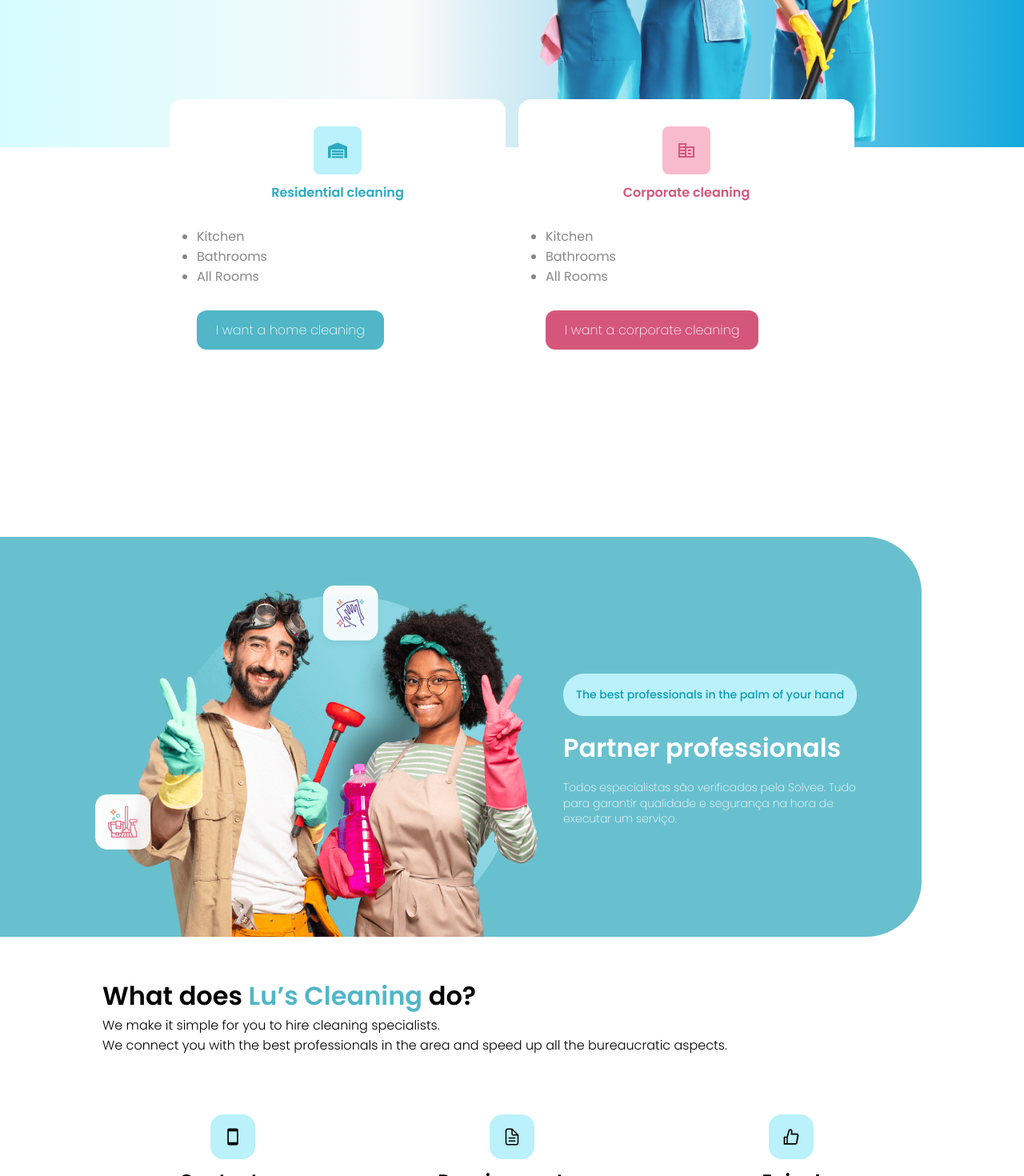
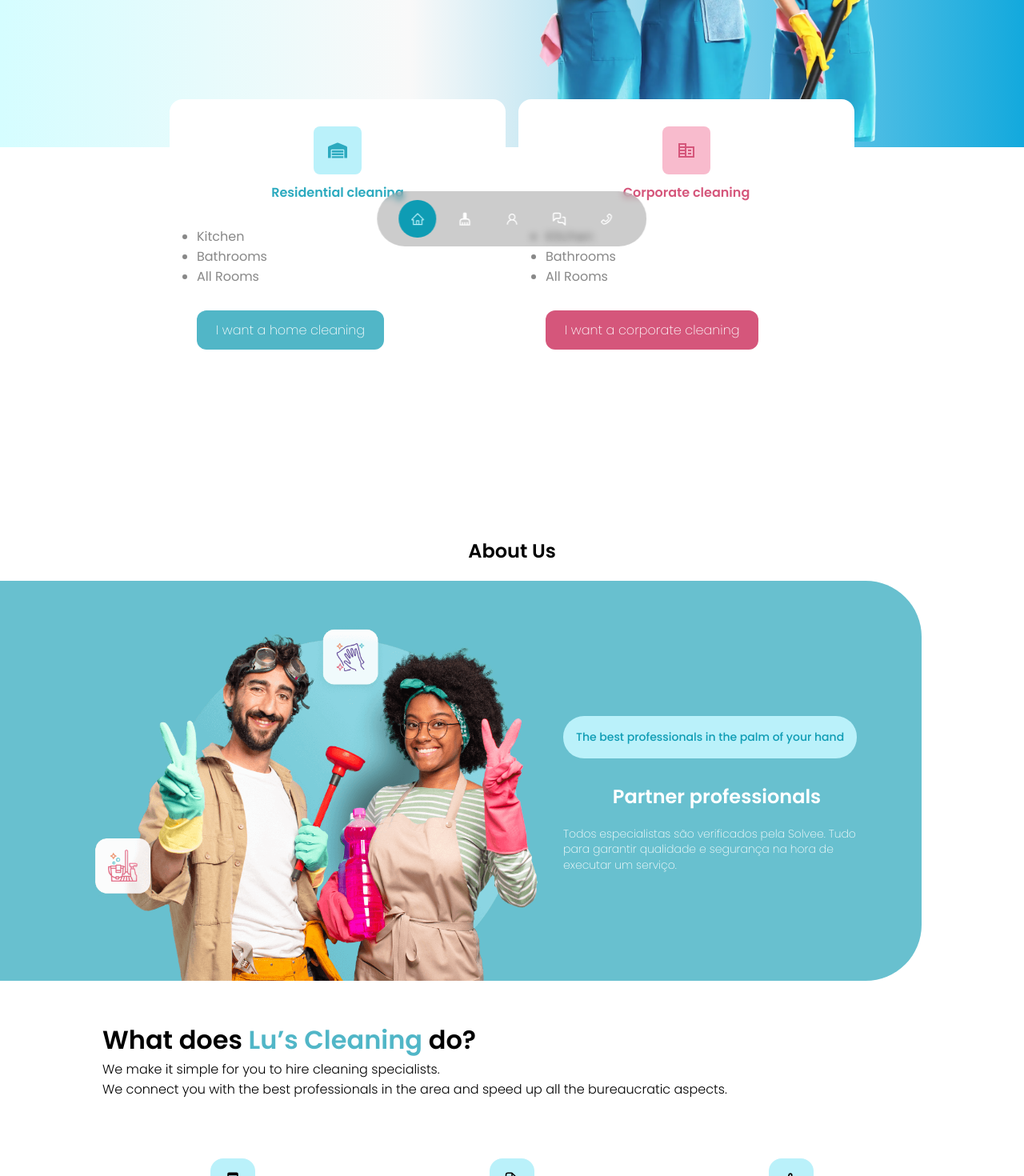
Before and after one commit to danrleyney2210/cleaning_website, a React (Vite) app: page / in a window 1280 px wide. Shown: the part 460-1930 px from the top of the page at 80% size. Built offline with nearby package versions, Linux system fonts and the light colour scheme.

Commit message:
feat: update in contact

```diff
--- /dev/null
+++ b/src/components/molecules/Nav/index.tsx
@@ -0,0 +1,56 @@
+import * as S from "./styles";
+import { AiOutlineHome } from "react-icons/ai";
+import { AiOutlineUser } from "react-icons/ai";
+import { MdCleaningServices } from "react-icons/md";
+import { LuMessagesSquare } from "react-icons/lu";
+import { AiOutlinePhone } from "react-icons/ai";
+import { useState } from "react";
+
+export const Nav = () => {
+  const [activeNow, setActiveNow] = useState("#");
+
+  return (
+    <S.Wrapper>
+      <S.Link
+        isActive={activeNow == "#" ? true : false}
+        onClick={() => setActiveNow("#")}
+        href="#"
+      >
+        <AiOutlineHome />
+      </S.Link>
+
+      <S.Link
+        isActive={activeNow == "#services" ? true : false}
+        onClick={() => setActiveNow("#services")}
+        href="#services"
+      >
+        <MdCleaningServices />
+      </S.Link>
+
+
+      <S.Link
+        isActive={activeNow == "#about" ? true : false}
+        onClick={() => setActiveNow("#about")}
+        href="#about"
+      >
+        <AiOutlineUser />
+      </S.Link>
+
+
+      <S.Link
+        isActive={activeNow == "#testimonials" ? true : false}
+        onClick={() => setActiveNow("#testimonials")}
+        href="#testimonials"
+      >
+        <LuMessagesSquare />
+      </S.Link>
+      <S.Link
+        isActive={activeNow == "#contact" ? true : false}
+        onClick={() => setActiveNow("#contact")}
+        href="#contact"
+      >
+        <AiOutlinePhone />
+      </S.Link>
+    </S.Wrapper>
+  );
+};
--- /dev/null
+++ b/src/components/molecules/Nav/styles.ts
@@ -0,0 +1,54 @@
+import styled from "styled-components";
+
+
+
+export const Wrapper = styled.nav`
+  background-color: rgba(0,0,0, 0.2);
+  width: max-content;
+  display: block;
+  padding: 0.7rem 1.7rem;
+  z-index: 2;
+  position: fixed;
+  left: 50%;
+  transform: translateX(-50%);
+  bottom: 2rem;
+  display: flex;
+  gap: 0.8rem;
+  border-radius: 3rem;
+  backdrop-filter: blur(4px);
+
+  .language-content {
+    cursor: pointer;
+    height: 30px;
+    width: 50px;
+    background-color: rgba(0,0,0, 0.5);
+    position: absolute;
+    top: -30px;
+    left: 45%;
+    border-radius: 100px 100px 0 0 ;
+    display: flex;
+    justify-content: center;
+    align-items: center;
+
+    span {
+      font-size: 10px;
+    }
+  }
+`
+
+interface ILinkProps {
+  isActive: boolean
+}
+
+export const Link = styled.a<ILinkProps>`
+  padding: 0.9rem;
+  border-radius: 50%;
+  display: flex;
+  color: ${ (props) => props.isActive ? props.theme.primary['100'] : '#fff' };
+  background-color: ${ (props) => props.isActive ?  props.theme.primary['800']  : 'transparent' };
+  font-size: 1.1rem;
+
+  &:hover {
+    background-color: ${ (props) => props.isActive ? props.theme.primary['800'] : 'rgba(0,0,0, 0.2)' }
+  }
+`
--- a/src/components/molecules/Service/index.tsx
+++ b/src/components/molecules/Service/index.tsx
@@ -2,11 +2,10 @@
 import { FaWarehouse } from "react-icons/fa";
 import { MdCorporateFare } from "react-icons/md";
 import { Button } from '../../atomos/Button';
-import Profissional from '../../../assets/image/main-image.png'
 
 export const Service = () => {
   return (
-    <S.Wrapper>
+    <S.Wrapper id='services'>
       <S.Content>
         <S.Card>
           <div className="w-icon s-house">
@@ -45,25 +44,6 @@
           </Button>
         </S.Card>
       </S.Content>
-
-      <S.WrapperProfissional>
-        <S.ContentProfissional>
-
-          <img src={Profissional} alt="" />
-
-
-          <div className='description'>
-            <button>
-              The best professionals in the palm of your hand
-            </button>
-            <h1>Partner professionals</h1>
-            <p>
-              Todos especialistas são verificados pela Solvee.
-              Tudo para garantir qualidade e segurança na hora de executar um serviço.
-            </p>
-          </div>
-        </S.ContentProfissional>
-      </S.WrapperProfissional>
     </S.Wrapper>
   )
 }
--- a/src/components/molecules/Service/styles.ts
+++ b/src/components/molecules/Service/styles.ts
@@ -86,91 +86,3 @@
     align-items: center;
   }
 `
-
-export const WrapperProfissional = styled.div`
-  margin-top: 200px;
-  width: 100%;
-
-  @media (max-width: 1250px) {
-  margin-top: 100px;
-
-  }
-`
-
-export const ContentProfissional = styled.div`
-  width: 90%;
-  display: flex;
-  justify-content: space-between;
-  background-color: ${({ theme }) => theme.primary["400"]};
-  border-radius: 0px 70px 70px 0px;
-  padding: 34px 64px 0px 104px;
-
-  img {
-    /* height: fit-content; */
-    max-width: 600px;
-    width: 100%;
-    overflow: visible;
-  }
-
-
-  .description {
-    height: fit-content;
-    margin: auto 0;
-
-
-    button {
-      background-color: ${({ theme }) => theme.primary['100']};
-      color: ${({ theme }) => theme.primary['800']};
-
-      display: flex;
-      justify-content: center;
-      align-items: center;
-      padding: 16px;
-      border-radius: 26px;
-      margin-bottom: 16px;
-      font-weight: 500;
-      font-size: 14px;
-      border: none;
-      /* cursor: pointer; */
-    }
-
-    h1 {
-      font-weight: 600;
-      color: #fff;
-    }
-
-    p {
-      margin-top: 16px;
-      color: #fff;
-      font-size: 14px;
-      line-height: 1.4;
-      font-weight: 200;
-      max-width: 400px;
-    }
-  }
-
-  @media (max-width: 1250px) {
-    flex-direction: column;
-    align-items: center;
-    padding: 24px 24px 24px 24px;
-    border-radius: 0px 50px 50px 0px;
-    width: 95%;
-
-    .description {
-      button {
-        font-size: 12px;
-      }
-
-      h1 {
-        line-height: 1;
-        text-align: center;
-      }
-
-      p {
-        text-align: start;
-      }
-    }
-  }
-
-
-`
--- a/src/components/organism/About/index.tsx
+++ b/src/components/organism/About/index.tsx
@@ -6,10 +6,27 @@
 import { BsPatchCheck } from "react-icons/bs";
 import { LuScanFace } from "react-icons/lu";
 import CleaningImage from '../../../assets/image/cleaning-app.png'
+import Profissional from '../../../assets/image/main-image.png'
 
 export const About = () => {
   return (
-    <S.Wrapper>
+    <S.Wrapper id='about'>
+      <S.WrapperProfissional>
+        <h1>About Us</h1>
+        <S.ContentProfissional>
+          <img src={Profissional} alt="" />
+          <div className='description'>
+            <button>
+              The best professionals in the palm of your hand
+            </button>
+            <h1>Partner professionals</h1>
+            <p>
+              Todos especialistas são verificados pela Solvee.
+              Tudo para garantir qualidade e segurança na hora de executar um serviço.
+            </p>
+          </div>
+        </S.ContentProfissional>
+      </S.WrapperProfissional>
       <div className='container'>
         <h1>What does <span>Lu’s Cleaning</span> do?</h1>
         <p>We make it simple for you to hire cleaning specialists.</p>
--- a/src/components/organism/About/styles.ts
+++ b/src/components/organism/About/styles.ts
@@ -166,3 +166,99 @@
   background-color: #fff;
   border-radius: 12px;
 `
+
+export const WrapperProfissional = styled.div`
+  margin-top: 200px;
+  width: 100%;
+
+  h1 {
+    font-weight: 600;
+    margin-top: 30px;
+    margin-bottom: 20px;
+    text-align: center;
+    font-size: 24px;
+  }
+
+  @media (max-width: 1250px) {
+  margin-top: 100px;
+
+  }
+`
+
+export const ContentProfissional = styled.div`
+  width: 90%;
+  display: flex;
+  justify-content: space-between;
+  background-color: ${({ theme }) => theme.primary["400"]};
+  border-radius: 0px 70px 70px 0px;
+  padding: 34px 64px 0px 104px;
+
+  img {
+    /* height: fit-content; */
+    max-width: 600px;
+    width: 100%;
+    overflow: visible;
+  }
+
+
+  .description {
+    height: fit-content;
+    margin: auto 0;
+
+
+    button {
+      background-color: ${({ theme }) => theme.primary['100']};
+      color: ${({ theme }) => theme.primary['800']};
+
+      display: flex;
+      justify-content: center;
+      align-items: center;
+      padding: 16px;
+      border-radius: 26px;
+      margin-bottom: 16px;
+      font-weight: 500;
+      font-size: 14px;
+      border: none;
+      /* cursor: pointer; */
+    }
+
+    h1 {
+      font-weight: 600;
+      color: #fff;
+    }
+
+    p {
+      margin-top: 16px;
+      color: #fff;
+      font-size: 14px;
+      line-height: 1.4;
+      font-weight: 200;
+      max-width: 400px;
+    }
+  }
+
+  @media (max-width: 1250px) {
+    flex-direction: column;
+    align-items: center;
+    padding: 24px 24px 24px 24px;
+    border-radius: 0px 50px 50px 0px;
+    width: 95%;
+
+    .description {
+      button {
+        font-size: 12px;
+      }
+
+      h1 {
+        line-height: 1;
+        text-align: center;
+      }
+
+      p {
+        text-align: start;
+      }
+    }
+  }
+
+
+`
--- /dev/null
+++ b/src/components/organism/Footer/index.tsx
@@ -0,0 +1,33 @@
+
+import * as S from './styles'
+import { FaFacebookSquare, FaLinkedinIn, FaInstagram } from "react-icons/fa";
+import { FaTwitter } from "react-icons/fa6";
+
+export const Footer = () => {
+  return (
+    <S.Footer>
+      <h1>Lu’s Cleaning</h1>
+
+
+      <div className='content-social-media'>
+        <S.Icon>
+          <FaFacebookSquare size={19} />
+        </S.Icon>
+
+        <S.Icon>
+          <FaTwitter size={19} />
+        </S.Icon>
+
+        <S.Icon>
+          <FaLinkedinIn size={19} />
+        </S.Icon>
+
+        <S.Icon>
+          <FaInstagram size={19} />
+        </S.Icon>
+      </div>
+
+      <span>© Danrley Santos. All rights reserved</span>
+    </S.Footer>
+  )
+}
--- /dev/null
+++ b/src/components/organism/Footer/styles.ts
@@ -0,0 +1,44 @@
+import styled from "styled-components";
+
+export const Footer = styled.div`
+  padding: 40px 0;
+  width: 100%;
+
+  background-color: ${props => props.theme.primary['500']};
+  display: flex;
+  justify-content: center;
+  flex-direction: column;
+
+  h1 {
+    color: #fff;
+    font-weight: 600;
+    text-align: center;
+    margin-bottom: 30px;
+  }
+
+  span {
+    text-align: center;
+    display: inline-block;
+    color: #fff;
+    margin-top: 40px;
+  }
+
+  .content-social-media {
+    display: flex;
+    justify-content: center;
+    align-items: center;
+    gap: 16px;
+  }
+`
+
+export const Icon = styled.div`
+  height: 40px;
+  width: 40px;
+  display: flex;
+  justify-content: center;
+  align-items: center;
+  cursor: pointer;
+  border-radius: 6px;
+  background-color: #fff;
+  color: #222;
+`
--- a/src/components/organism/Testimonials/styles.ts
+++ b/src/components/organism/Testimonials/styles.ts
@@ -87,3 +87,27 @@
   }
   }
 `
+
+export const WrapperDone = styled.div`
+  width: 100%;
+  display: flex;
+  justify-content: center;
+
+  >div {
+    margin-top: 70px;
+    margin-bottom: 70px;
+    max-width: 500px;
+    width: 100%;
+
+    h1 {
+      font-weight: 600;
+    }
+
+    p {
+      font-weight: 300;
+      margin-bottom: 20px;
+    }
+
+  }
+
+`
--- a/src/pages/Home/index.tsx
+++ b/src/pages/Home/index.tsx
@@ -1,10 +1,11 @@
 
 import { Main } from '../../components/molecules/Main'
+import { Nav } from '../../components/molecules/Nav'
 import { Service } from '../../components/molecules/Service'
 import { About } from '../../components/organism/About'
+import { Footer } from '../../components/organism/Footer'
 import { Testimonials } from '../../components/organism/Testimonials'
 import * as S from './styles'
-
 
 export const Home = () => {
   return (
@@ -13,6 +14,8 @@
       <Service />
       <About />
       <Testimonials />
+      <Footer />
+      <Nav />
     </S.Wrapper>
   )
 }
```
Also changed, not shown: src/components/organism/Testimonials/index.tsx (+12 -0 lines).
